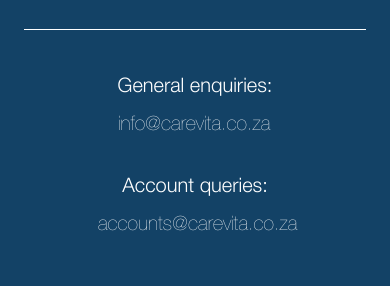
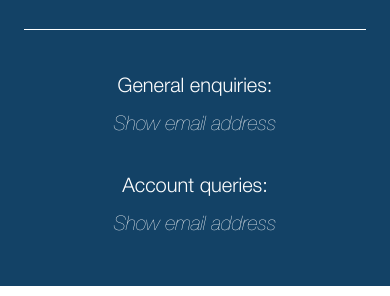
Before and after one commit to chadwright101/carevita, a Next.js app: page / in a window 390 px wide. Shown: the part 6718-7014 px from the top of the page. Built offline with nearby package versions, Linux system fonts and the light colour scheme; a web font is replaced by a local one.

Commit message:
feat: add show email/phone buttons 2 contact forms

```diff
--- a/components/contact/contact-form.tsx
+++ b/components/contact/contact-form.tsx
@@ -25,6 +25,8 @@
   const [showCrescent, setShowCrescent] = useState(false);
   const [showEastlands, setShowEastlands] = useState(false);
   const [showSerenePark, setShowSerenePark] = useState(false);
+  const [showAccountsEmail, setShowAccountsEmail] = useState(false);
+  const [showGeneralEmail, setShowGeneralEmail] = useState(false);
 
   if (crescent) {
     return <ContactFormCrescentPage />;
@@ -711,23 +713,43 @@
             <p className="text-white text-center font-light text-larger desktopSmall:text-paragraph">
               General enquiries:
             </p>
+            {!showGeneralEmail && (
+              <p
+                className="text-larger font-thin italic text-white  underline-offset-8 decoration-1 tabletLarge:hover:underline tabletLarge:cursor-pointer"
+                onClick={() => setShowGeneralEmail(true)}
+              >
+                Show email address
+              </p>
+            )}
+            {showGeneralEmail && (
               <Link
                 href="mailto:info@carevita.co.za"
                 className="text-white tabletLarge:hover:underline underline-offset-4 decoration-1 w-[170px] p-2 -m-2 tabletLarge:w-[140px] tabletLarge:p-0 tabletLarge:m-0"
               >
                 info@carevita.co.za
               </Link>
+            )}
           </li>
           <li className="grid grid-cols-1 gap-2 text-larger place-items-center phone:place-items-start phone:gap-0 phone:grid-cols-[165px_1fr] desktopSmall:text-paragraph">
             <p className="text-white text-center font-light text-larger desktopSmall:text-paragraph">
               Account queries:
             </p>
+            {!showAccountsEmail && (
+              <p
+                className="text-larger font-thin italic text-white  underline-offset-8 decoration-1 tabletLarge:hover:underline tabletLarge:cursor-pointer"
+                onClick={() => setShowAccountsEmail(true)}
+              >
+                Show email address
+              </p>
+            )}
+            {showAccountsEmail && (
               <Link
                 href="mailto:accounts@carevita.co.za"
                 className="text-white tabletLarge:hover:underline underline-offset-4 decoration-1 w-[210px] p-2 -m-2 tabletLarge:w-[182px] tabletLarge:p-0 tabletLarge:m-0"
               >
                 accounts@carevita.co.za
               </Link>
+            )}
           </li>
         </ul>
       </div>
--- a/components/individual-homes-pages/components/contact-form-crescent-page.tsx
+++ b/components/individual-homes-pages/components/contact-form-crescent-page.tsx
@@ -10,31 +10,53 @@
 import homeList from "../../../data/carevita-data.json";
 
 const ContactFormCrescentPage = ({ cssClasses }: Props) => {
-  const [showCrescent, setShowCrescent] = useState(false);
+  const [showMessage, setShowMessage] = useState(false);
+  const [showEmail, setShowEmail] = useState(false);
+  const [showPhone, setShowPhone] = useState(false);
   return (
     <div className={`${cssClasses}`}>
       <div className="mt-10 max-w-[1400px] mx-auto flex flex-col gap-8">
         <ul className="flex flex-col gap-6 mt-4 tablet:gap-4 desktop:gap-2">
           <li className="grid grid-cols-[80px_1fr]">
             <p className="text-white text-larger font-light">Email:</p>
-            <div className="place-items-start">
+            <div className="place-items-start mr-auto">
+              {!showEmail && (
+                <p
+                  className="text-larger font-thin italic text-white  underline-offset-8 decoration-1 tabletLarge:hover:underline tabletLarge:cursor-pointer"
+                  onClick={() => setShowEmail(true)}
+                >
+                  Show email address
+                </p>
+              )}
+              {showEmail && (
                 <Link
                   href="mailto:jumireej@carevita.co.za"
-                className="text-white text-larger p-4 -m-4 tablet:p-2 tablet:-m-2 desktop:p-0 desktop:m-0"
+                  className="text-white text-larger p-4 -m-4 tablet:p-2 tablet:-m-2 desktop:p-0 desktop:m-0 tabletLarge:hover:underline underline-offset-8 decoration-1"
                 >
                   {homeList.basicHomesData.Crescent.email}
                 </Link>
+              )}
             </div>
           </li>
           <li className="grid grid-cols-[80px_1fr]">
             <p className="text-white text-larger font-light">Phone:</p>
-            <div className="place-items-start">
+            <div className="place-items-start mr-auto">
+              {!showPhone && (
+                <p
+                  className="text-larger font-thin italic text-white  underline-offset-8 decoration-1 tabletLarge:hover:underline tabletLarge:cursor-pointer"
+                  onClick={() => setShowPhone(true)}
+                >
+                  Show phone number
+                </p>
+              )}
+              {showPhone && (
                 <Link
                   href="tel:+27445331234"
                   className="text-white text-larger p-4 -m-4 tablet:p-2 tablet:-m-2 desktop:p-0 desktop:m-0"
                 >
                   {homeList.basicHomesData.Crescent.phone}
                 </Link>
+              )}
             </div>
           </li>
         </ul>
@@ -59,7 +81,7 @@
               className="pl-2 py-1.5"
             />
           </div>
-          {showCrescent && (
+          {showMessage && (
             <>
               <div className="flex flex-col gap-3">
                 <label
@@ -95,20 +117,20 @@
               </div>
             </>
           )}
-          {showCrescent && (
+          {showMessage && (
             <Button
               form
-              onClick={() => setShowCrescent(false)}
+              onClick={() => setShowMessage(false)}
               cssClasses="mr-auto"
             >
               Submit
             </Button>
           )}
         </form>
-        {!showCrescent && (
+        {!showMessage && (
           <Button
             formNext
-            onClick={() => setShowCrescent(true)}
+            onClick={() => setShowMessage(true)}
             cssClasses="mr-auto"
           />
         )}
```
Lines whose indentation alone changed are shown as unchanged.
